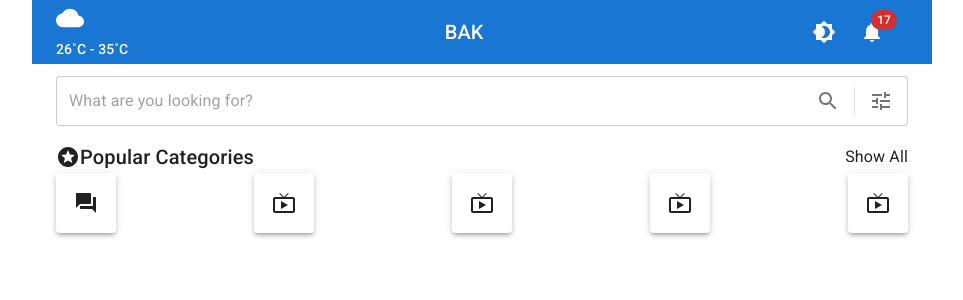
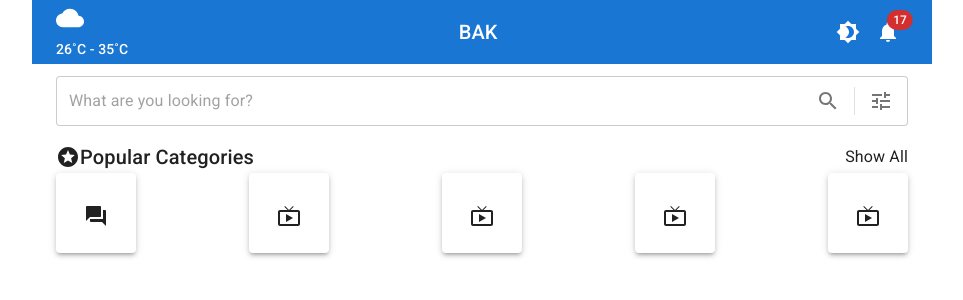
Before and after one commit to Dev-BhoneAK/ttm-material-ui, a React (Create React App) app: page / in a window 1280 px wide. Shown: the top 300 px of the page, without its empty margins (158-1121 px from the left). Built offline with nearby package versions, Linux system fonts and the light colour scheme.

Commit message:
feat: set width of category paper

```diff
--- a/src/components/app-bar/MainAppBar.js
+++ b/src/components/app-bar/MainAppBar.js
@@ -85,7 +85,7 @@ export default function MainAppBar({ componentLists, setComponentLists }) {
               noWrap
               component="div"
               sx={{
-                display: { xs: "none", sm: "block" },
+                display: "block",
                 overflow: "visible",
                 textAlign: "center",
               }}
@@ -93,8 +93,9 @@ export default function MainAppBar({ componentLists, setComponentLists }) {
               BAK
             </Typography>
           </Box>
-          <Box sx={{ display: { xs: "none", md: "flex" } }}>
+          <Box sx={{ display: "flex" }}>
             <IconButton
+              sx={{ p: 1 }}
               size="large"
               onClick={colorMode.toggleColorMode}
               color="inherit"
@@ -106,6 +107,7 @@ export default function MainAppBar({ componentLists, setComponentLists }) {
               )}
             </IconButton>
             <IconButton
+              sx={{ p: 1 }}
               size="large"
               aria-label="show 17 new notifications"
               color="inherit"
@@ -114,15 +116,6 @@ export default function MainAppBar({ componentLists, setComponentLists }) {
                 <NotificationsIcon />
               </Badge>
             </IconButton>
-            <IconButton
-              size="large"
-              edge="end"
-              aria-label="account of current user"
-              aria-controls={menuId}
-              aria-haspopup="true"
-              onClick={handleProfileMenuOpen}
-              color="inherit"
-            ></IconButton>
           </Box>
           {/* <Box sx={{ display: { xs: "flex", md: "none" } }}>
             <IconButton
--- a/src/components/common/CategoryPaper.js
+++ b/src/components/common/CategoryPaper.js
@@ -1,19 +1,20 @@
 import * as React from "react";
 import Paper from "@mui/material/Paper";
+import Icon from "@mui/material/Icon";
 
 export default function CategoryPaper(props) {
   return (
     <Paper
       elevation={3}
       sx={{
-        width: 60,
-        height: 60,
+        width: { xs: 50, md: 80 },
+        height: { xs: 50, md: 80 },
         display: "flex",
         alignItems: "center",
         justifyContent: "center",
       }}
     >
-      {props.icon}
+      <Icon sx={{ fontSize: { xs: 20, md: 30 } }}>{props.icon}</Icon>
     </Paper>
   );
 }
```
